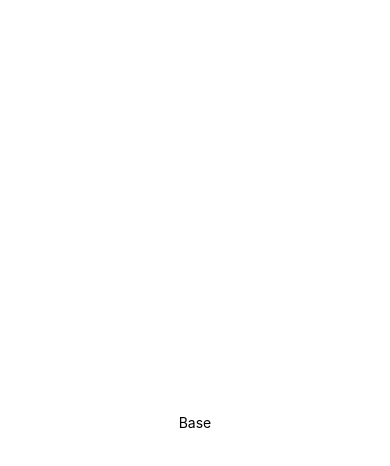
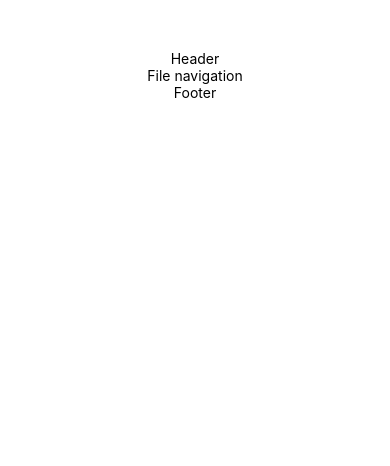
Before and after one commit to Amund-Fremming/TreeNotes, a React Native app: screen / in a window 390 px wide. Shown: the top 466 px of the page. Built offline with nearby package versions, Linux system fonts and the light colour scheme.

Commit message:
Added some components to base screen

```diff
--- a/App.tsx
+++ b/App.tsx
@@ -1,6 +1,5 @@
 import React from "react";
 import BaseScreen from "./screens/BaseScreen/BaseScreen";
-import NoteScreen from "./screens/NoteScreen/NoteScreen";
 
 export default function App() {
   return <BaseScreen />;
--- a/screens/BaseScreen/BaseScreen.tsx
+++ b/screens/BaseScreen/BaseScreen.tsx
@@ -1,10 +1,15 @@
 import { View, Text } from "react-native";
 import { styles } from "./BaseScreenStyles";
+import Header from "./components/Header/Header";
+import Footer from "./components/Footer/Footer";
+import FileNavigation from "./components/FileNavigation/FileNavigation";
 
 export default function BaseScreen() {
   return (
     <View style={styles.container}>
-      <Text>Base</Text>
+      <Header />
+      <FileNavigation />
+      <Footer />
     </View>
   );
 }
--- a/screens/BaseScreen/BaseScreenStyles.js
+++ b/screens/BaseScreen/BaseScreenStyles.js
@@ -1,10 +1,11 @@
 import { StyleSheet } from "react-native";
+import { horizontalScale } from "../../util/DimentionFunctions";
 
 export const styles = StyleSheet.create({
   container: {
     height: "100%",
     width: "100%",
-    justifyContent: "center",
     alignItems: "center",
+    marginTop: horizontalScale(50),
   },
 });
--- /dev/null
+++ b/screens/BaseScreen/components/FileNavigation/FileNavigation.tsx
@@ -0,0 +1,9 @@
+import { View, Text } from "react-native";
+
+export default function FileNavigation() {
+  return (
+    <View>
+      <Text>File navigation</Text>
+    </View>
+  );
+}
--- /dev/null
+++ b/screens/BaseScreen/components/Footer/Footer.tsx
@@ -0,0 +1,9 @@
+import { View, Text } from "react-native";
+
+export default function Footer() {
+  return (
+    <View>
+      <Text>Footer</Text>
+    </View>
+  );
+}
--- /dev/null
+++ b/screens/BaseScreen/components/Header/Header.tsx
@@ -0,0 +1,9 @@
+import { View, Text } from "react-native";
+
+export default function Header() {
+  return (
+    <View>
+      <Text>Header</Text>
+    </View>
+  );
+}
--- /dev/null
+++ b/util/DimentionFunctions.ts
@@ -0,0 +1,14 @@
+import { Dimensions } from "react-native";
+const { width, height } = Dimensions.get("window");
+
+const guidelineBaseWidth = 390;
+const guidelineBaseHeight = 844;
+
+export const horizontalScale = (size: number) =>
+  (width / guidelineBaseWidth) * size;
+
+export const verticalScale = (size: number) =>
+  (height / guidelineBaseHeight) * size;
+
+export const moderateScale = (size: number, factor = 0.5) =>
+  size + (horizontalScale(size) - size) * factor;
```
Also changed, not shown: screens/BaseScreen/components/FileNavigation/FileNavigationStyles.js (added), screens/BaseScreen/components/Footer/FooterStyles.js (added), screens/BaseScreen/components/Header/HeaderStyles.js (added).
